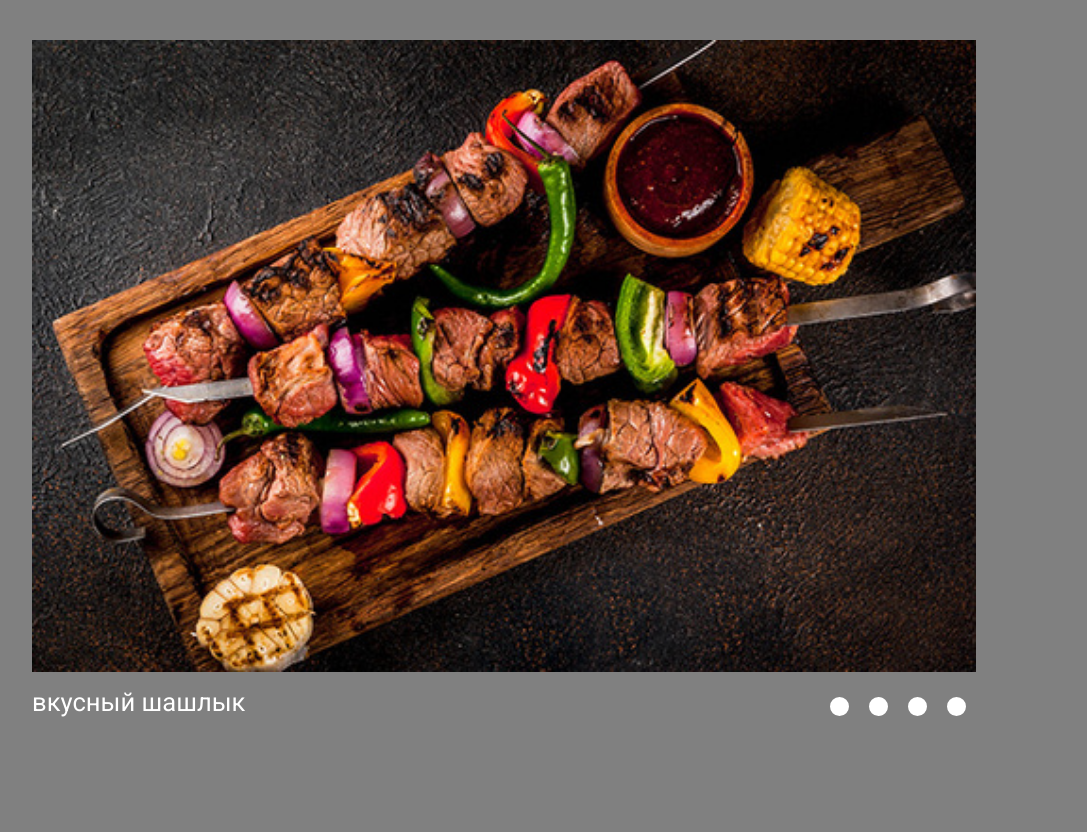
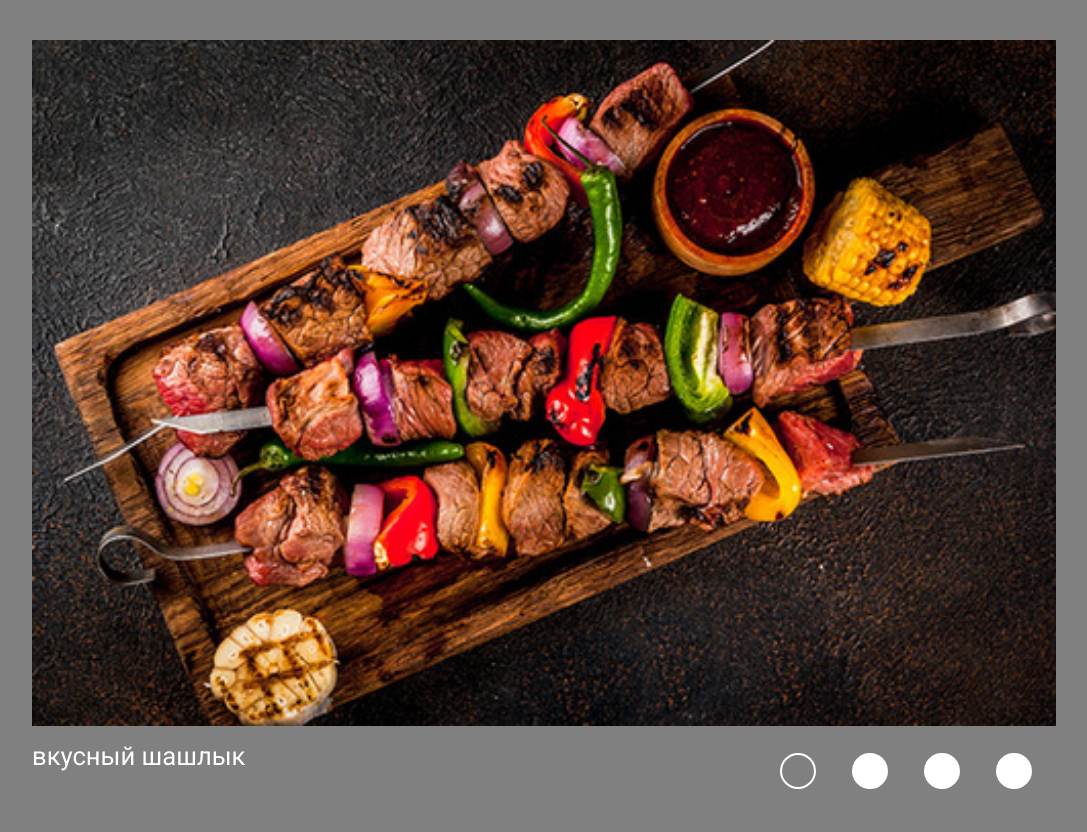
Before and after one commit to tsybulskialex/cssMemeSlider, a plain HTML site: page cssMemeSlider/index.html in a window 1280 px wide. Shown: the whole page, without its empty margins (136-1223 px from the left). Drawn offline with Linux system fonts and the light colour scheme.

Commit message:
feat: change layout and add dots effects (Wed, Sep 11, 2024 04:05:33 PM)

```diff
--- a/cssMemeSlider/css/style.css
+++ b/cssMemeSlider/css/style.css
@@ -16,13 +16,11 @@ body {
     margin: 40px 40px;
     display: flex;
     flex-direction: column;
-    height: 100vh;
+    width: 100%;
+    overflow: hidden;
+    /* height: 100vh; */
 }
 .slider__wrapper {
-    width: 100%;
-    overflow: hidden;
-}
-.slider__inner {
     display: flex;
     width: 400%;
     height: 100%;
@@ -38,39 +36,22 @@ img {
     object-fit: cover;
 }
 
-.slider__inner input[name="radio"] {
-    width: 0%;
+.slider input[name="radio"] {
+    display: none;
  }
 
- #radio__one:checked ~ .first {
+ #radio__one:checked ~ .slider__wrapper .first {
     margin-left: 0;
  }
- #radio__two:checked ~ .first {
+ #radio__two:checked ~ .slider__wrapper .first {
     margin-left: -25%;
  }
- #radio__three:checked ~ .first {
+ #radio__three:checked ~ .slider__wrapper .first {
     margin-left: -50%;
  }
- #radio__four:checked ~ .first {
+ #radio__four:checked ~ .slider__wrapper .first {
     margin-left: -75%;
  }
-/* #r1:checked {
-    margin-left: 0;
-    transition: all 0.5s ease;
- }
- #r2:checked {
-    margin-left: -50%;
-    transition: all 0.5s ease;
- }
- #r3:checked {
-    margin-left: -50%;
-    transition: all 0.5s ease;
- }
- #r4:checked {
-    margin-left: -50%;
-    transition: all 0.5s ease;
- } */
-
 
 /* text and dots */
 .slider__content {
@@ -99,50 +80,34 @@ p {
     font-size: 1.6em;
     color: white;
 }
-.slider__dots {
-    display: flex;
-}
 .dots {
     display: flex;
  }
 
-.dot {
-    margin: 10px;
-    background-color: white;
+label {
+    display: block;
+    padding: 12px;
+    width: 3rem;
+    height: 4rem;
+    cursor: pointer;
+  }
+
+  .slider__content .dots label div {
+    width: 2rem;
+    height: 2rem;
     border-radius: 100%;
     border: 2px solid white;
-    width: 15px;
-    height: 15px;
-    cursor: pointer;
-}
+    background: white;
+  }
 
-/* .dot:hover {
-    background-color: gray;
-} */
-/* .label_dot {
-    background-color: white;
-    border-radius: 100%;
-    border: 2px solid white;
-    width: 15px;
-    height: 15px;
-    cursor: pointer;
-} */
-/* .in {
-    margin: 10px;
-    border-radius: 100%;
-    border: 2px solid white;
-    width: 15px;
-    height: 15px;
-    cursor: pointer;
-} */
+  .slider label div:hover {
+    background: rgb(243, 225, 125);
+    border:2px solid rgb(243, 225, 125);
+  }
 
-
-/* .active {
-    background-color: gray;
-    margin: 10px;
-    border-radius: 100%;
-    border: 2px solid white;
-    width: 15px;
-    height: 15px;
-    cursor: pointer;
-} */
+  #radio__one:checked ~ .slider__content .dots label:nth-of-type(1) div,
+  #radio__two:checked ~ .slider__content .dots label:nth-of-type(2) div,
+  #radio__three:checked ~ .slider__content .dots label:nth-of-type(3) div,
+  #radio__four:checked ~ .slider__content .dots label:nth-of-type(4) div {
+    background: none;
+  }
--- a/cssMemeSlider/index.html
+++ b/cssMemeSlider/index.html
@@ -13,13 +13,11 @@
     <main>
         <div class="container">
             <div class="slider">
-                <div class="slider__wrapper">
-                    <div class="slider__inner">
                 <input type="radio" name="radio" id="radio__one" checked>
                 <input type="radio" name="radio" id="radio__two">
                 <input type="radio" name="radio" id="radio__three">
                 <input type="radio" name="radio" id="radio__four">
-
+                <div class="slider__wrapper">
                     <div class="slide first">
                         <img class="img__one" src="img/meat.jpg" alt="meat">
                     </div>
@@ -31,7 +29,6 @@
                     </div>
                     <div class="slide">
                         <img class="img__four" src="img/fried-potatoes.jpg" alt="fried-potatoes">
-                        </div>
                     </div>
                 </div>
                 <div class="slider__content">
@@ -51,22 +48,11 @@
                             </div>
                         </div>
                     </div>
-                    <div class="slider__dots">
                     <div class="dots">
-                            <label for="radio__one" class="dot dot__one" checked>
-                                <!-- <input type="radio" name="radio" id="radio__one"  class="in" checked> -->
-                            </label>
-                            <label for="radio__two" class="dot dot__two">
-                                <!-- <input type="radio" name="radio" id="radio__two" class="in"> -->
-                            </label>
-                            <label for="radio__three" class="dot dot__three">
-                                <!-- <input type="radio" name="radio" id="radio__three" class="in"> -->
-                            </label>
-                            <label for="radio__four" class="dot dot__four">
-                                <!-- <input type="radio" name="radio" id="radio__four" class="in"> -->
-                            </label>
-                         </div>
-
+                        <label for="radio__one" class="dot"><div></div></label>
+                        <label for="radio__two" class="dot"><div></div></label>
+                        <label for="radio__three" class="dot"><div></div></label>
+                        <label for="radio__four" class="dot"><div></div></label>
                     </div>
                 </div>
             </div>
```
Lines whose indentation alone changed are shown as unchanged.
